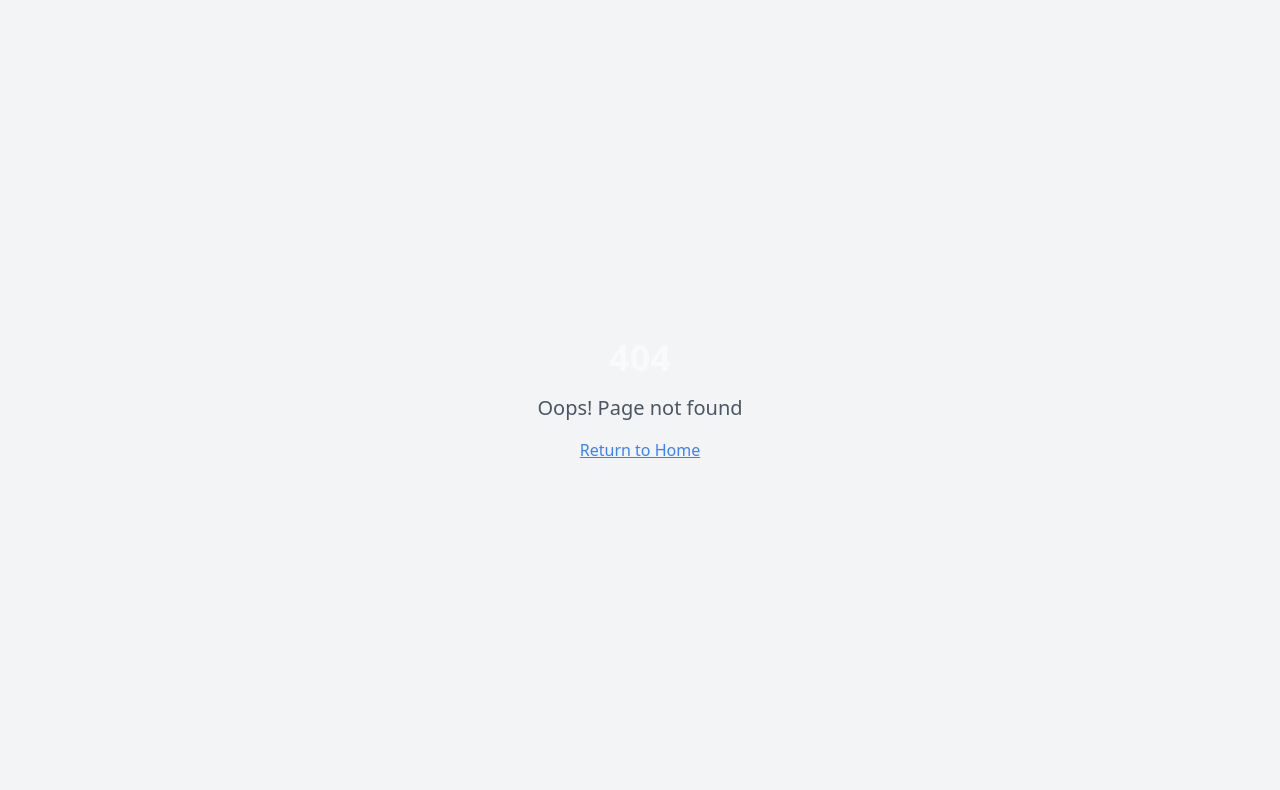
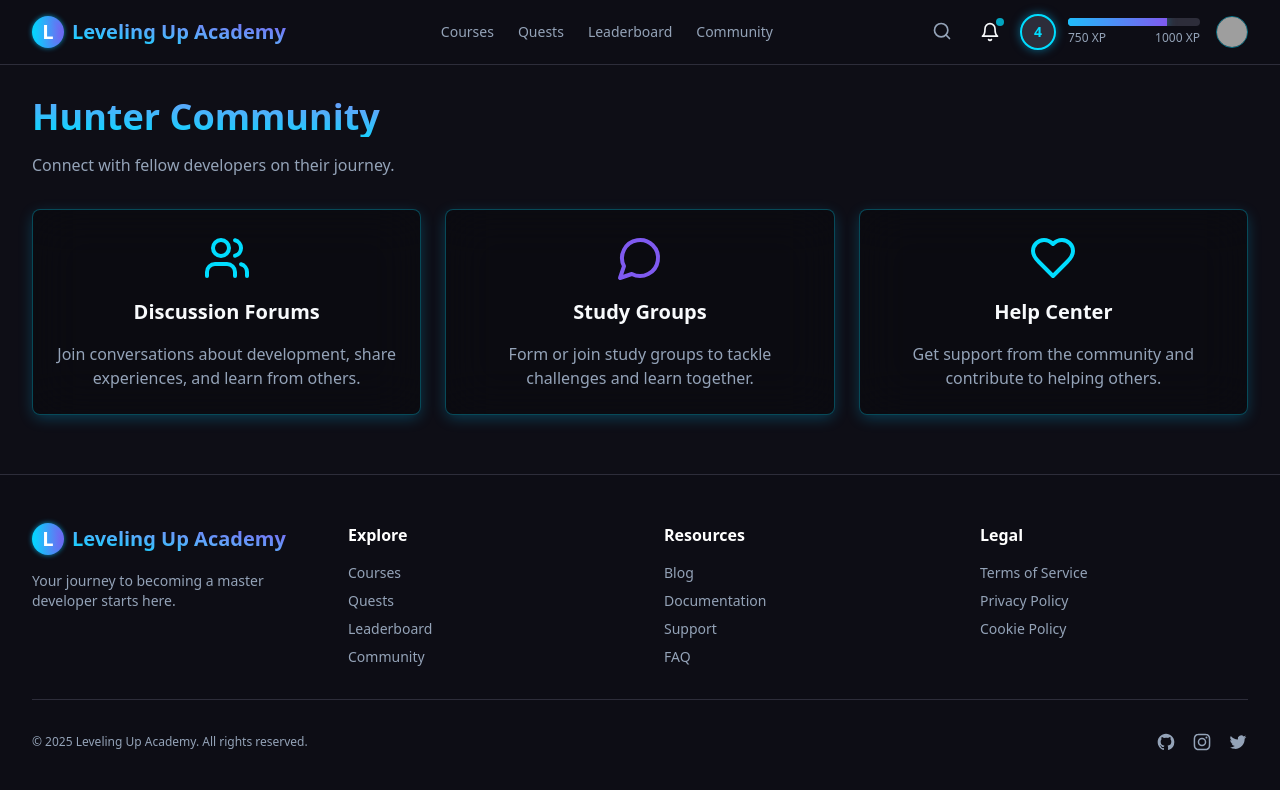
Before and after one commit to hassaammgl/leveling-up-academy, a React (Vite) app: page /community in a window 1280 px wide. Before the commit this address had no page. Shown: the top 790 px of the page. Built offline with nearby package versions, Linux system fonts and the light colour scheme; grey boxes are pictures that could not be loaded.

Commit message:
Add pages for courses, quests, leaderboard, and community.
Implement basic page structure for courses, quests, leaderboard, and community.

```diff
--- a/src/App.tsx
+++ b/src/App.tsx
@@ -5,6 +5,10 @@ import { TooltipProvider } from "@/components/ui/tooltip";
 import { QueryClient, QueryClientProvider } from "@tanstack/react-query";
 import { BrowserRouter, Routes, Route } from "react-router-dom";
 import Index from "./pages/Index";
+import Courses from "./pages/Courses";
+import Quests from "./pages/Quests";
+import Leaderboard from "./pages/Leaderboard";
+import Community from "./pages/Community";
 import NotFound from "./pages/NotFound";
 
 const queryClient = new QueryClient();
@@ -17,11 +21,10 @@ const App = () => (
       <BrowserRouter>
         <Routes>
           <Route path="/" element={<Index />} />
-          <Route path="/courses" element={<NotFound />} />
-          <Route path="/quests" element={<NotFound />} />
-          <Route path="/leaderboard" element={<NotFound />} />
-          <Route path="/community" element={<NotFound />} />
-          {/* ADD ALL CUSTOM ROUTES ABOVE THE CATCH-ALL "*" ROUTE */}
+          <Route path="/courses" element={<Courses />} />
+          <Route path="/quests" element={<Quests />} />
+          <Route path="/leaderboard" element={<Leaderboard />} />
+          <Route path="/community" element={<Community />} />
           <Route path="*" element={<NotFound />} />
         </Routes>
       </BrowserRouter>
--- /dev/null
+++ b/src/pages/Community.tsx
@@ -0,0 +1,63 @@
+
+import React from 'react';
+import { Header } from '@/components/navigation/header';
+import { Footer } from '@/components/navigation/footer';
+import { Card, CardContent } from '@/components/ui/card';
+import { Users, MessageCircle, Heart } from 'lucide-react';
+
+const Community = () => {
+  return (
+    <div className="flex flex-col min-h-screen">
+      <Header />
+      <main className="flex-1">
+        <div className="container py-8">
+          <div className="flex flex-col gap-4 mb-8">
+            <h1 className="text-4xl font-bold text-gradient">Hunter Community</h1>
+            <p className="text-muted-foreground">Connect with fellow developers on their journey.</p>
+          </div>
+
+          <div className="grid grid-cols-1 md:grid-cols-2 lg:grid-cols-3 gap-6">
+            <Card className="neo-glass hover-scale">
+              <CardContent className="pt-6">
+                <div className="flex flex-col items-center gap-4">
+                  <Users className="w-12 h-12 text-solo-blue" />
+                  <h3 className="text-xl font-semibold">Discussion Forums</h3>
+                  <p className="text-center text-muted-foreground">
+                    Join conversations about development, share experiences, and learn from others.
+                  </p>
+                </div>
+              </CardContent>
+            </Card>
+
+            <Card className="neo-glass hover-scale">
+              <CardContent className="pt-6">
+                <div className="flex flex-col items-center gap-4">
+                  <MessageCircle className="w-12 h-12 text-solo-purple" />
+                  <h3 className="text-xl font-semibold">Study Groups</h3>
+                  <p className="text-center text-muted-foreground">
+                    Form or join study groups to tackle challenges and learn together.
+                  </p>
+                </div>
+              </CardContent>
+            </Card>
+
+            <Card className="neo-glass hover-scale">
+              <CardContent className="pt-6">
+                <div className="flex flex-col items-center gap-4">
+                  <Heart className="w-12 h-12 text-solo-blue" />
+                  <h3 className="text-xl font-semibold">Help Center</h3>
+                  <p className="text-center text-muted-foreground">
+                    Get support from the community and contribute to helping others.
+                  </p>
+                </div>
+              </CardContent>
+            </Card>
+          </div>
+        </div>
+      </main>
+      <Footer />
+    </div>
+  );
+};
+
+export default Community;
--- /dev/null
+++ b/src/pages/Courses.tsx
@@ -0,0 +1,25 @@
+
+import React from 'react';
+import { Header } from '@/components/navigation/header';
+import { Footer } from '@/components/navigation/footer';
+import { CoursesSection } from '@/components/home/courses-section';
+
+const Courses = () => {
+  return (
+    <div className="flex flex-col min-h-screen">
+      <Header />
+      <main className="flex-1">
+        <div className="container py-8">
+          <div className="flex flex-col gap-4">
+            <h1 className="text-4xl font-bold text-gradient">Available Courses</h1>
+            <p className="text-muted-foreground">Level up your skills with our comprehensive courses.</p>
+          </div>
+        </div>
+        <CoursesSection />
+      </main>
+      <Footer />
+    </div>
+  );
+};
+
+export default Courses;
--- /dev/null
+++ b/src/pages/Leaderboard.tsx
@@ -0,0 +1,25 @@
+
+import React from 'react';
+import { Header } from '@/components/navigation/header';
+import { Footer } from '@/components/navigation/footer';
+import { LeaderboardSection } from '@/components/home/leaderboard-section';
+
+const Leaderboard = () => {
+  return (
+    <div className="flex flex-col min-h-screen">
+      <Header />
+      <main className="flex-1">
+        <div className="container py-8">
+          <div className="flex flex-col gap-4">
+            <h1 className="text-4xl font-bold text-gradient">Global Rankings</h1>
+            <p className="text-muted-foreground">See where you stand among fellow hunters.</p>
+          </div>
+        </div>
+        <LeaderboardSection />
+      </main>
+      <Footer />
+    </div>
+  );
+};
+
+export default Leaderboard;
--- /dev/null
+++ b/src/pages/Quests.tsx
@@ -0,0 +1,25 @@
+
+import React from 'react';
+import { Header } from '@/components/navigation/header';
+import { Footer } from '@/components/navigation/footer';
+import { QuestsSection } from '@/components/home/quests-section';
+
+const Quests = () => {
+  return (
+    <div className="flex flex-col min-h-screen">
+      <Header />
+      <main className="flex-1">
+        <div className="container py-8">
+          <div className="flex flex-col gap-4">
+            <h1 className="text-4xl font-bold text-gradient">Daily Quests</h1>
+            <p className="text-muted-foreground">Complete challenges to earn XP and unique badges.</p>
+          </div>
+        </div>
+        <QuestsSection />
+      </main>
+      <Footer />
+    </div>
+  );
+};
+
+export default Quests;
```
